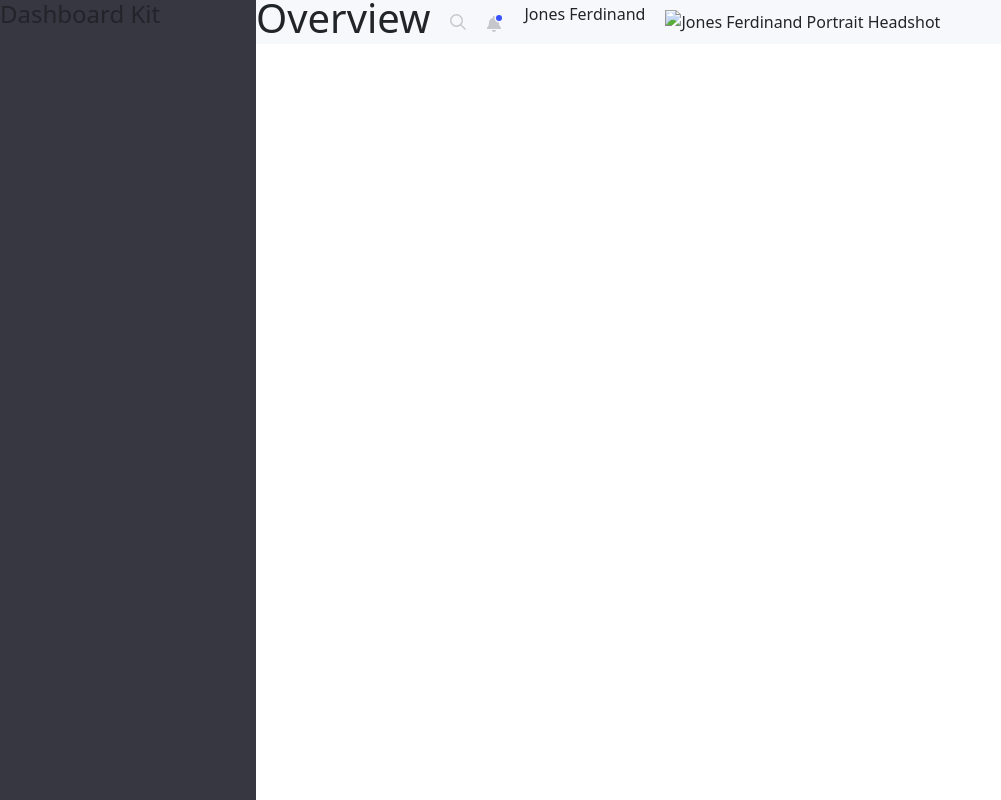
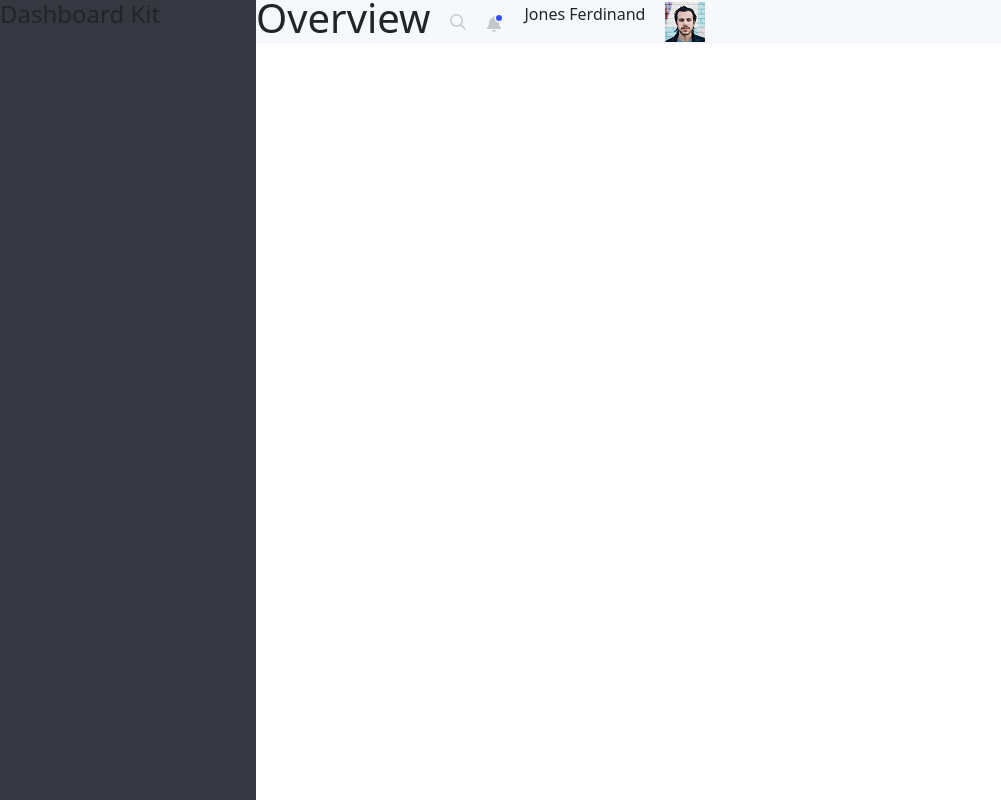
Before and after one commit to CoolMcProgrammer123/INM320-Assignment-5, a website: page public/index.html in a window 1280 px wide. Shown: the whole page, without its empty margins (0-1001 px from the left). Drawn offline with nearby package versions, Linux system fonts and the light colour scheme.

Commit message:
Added Jones' profile picture

```diff
--- a/public/index.html
+++ b/public/index.html
@@ -41,7 +41,7 @@
 
         <p>Jones Ferdinand</p>
 
-        <img src="" alt="Jones Ferdinand Portrait Headshot">
+        <img src="assets/images/Jones Ferdinand.png" alt="Jones Ferdinand Portrait Headshot">
 
     </section>
 
```
Also changed, not shown: public/assets/images/Jones Ferdinand.png (added).
